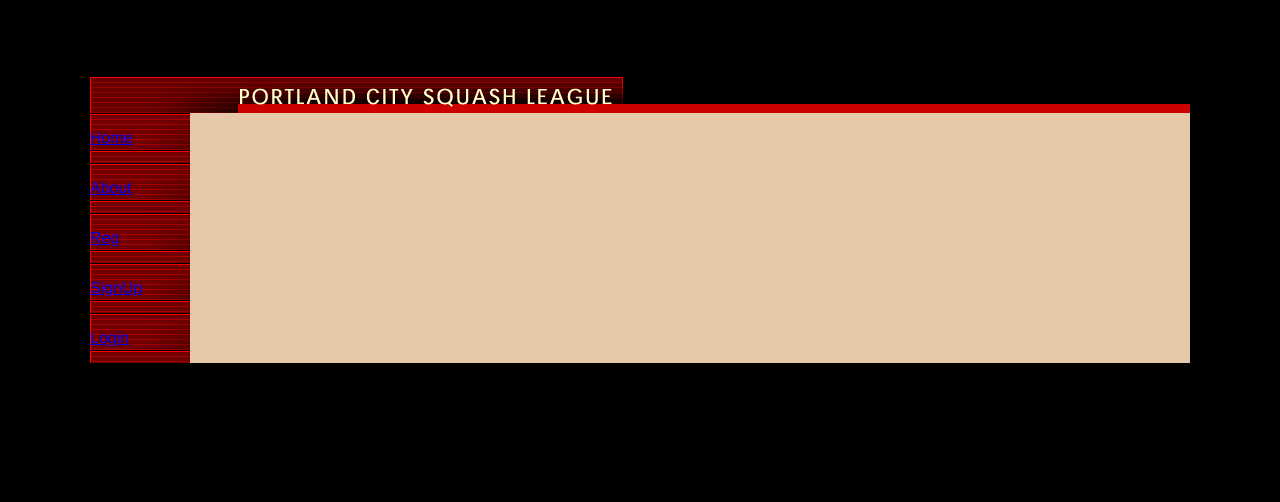
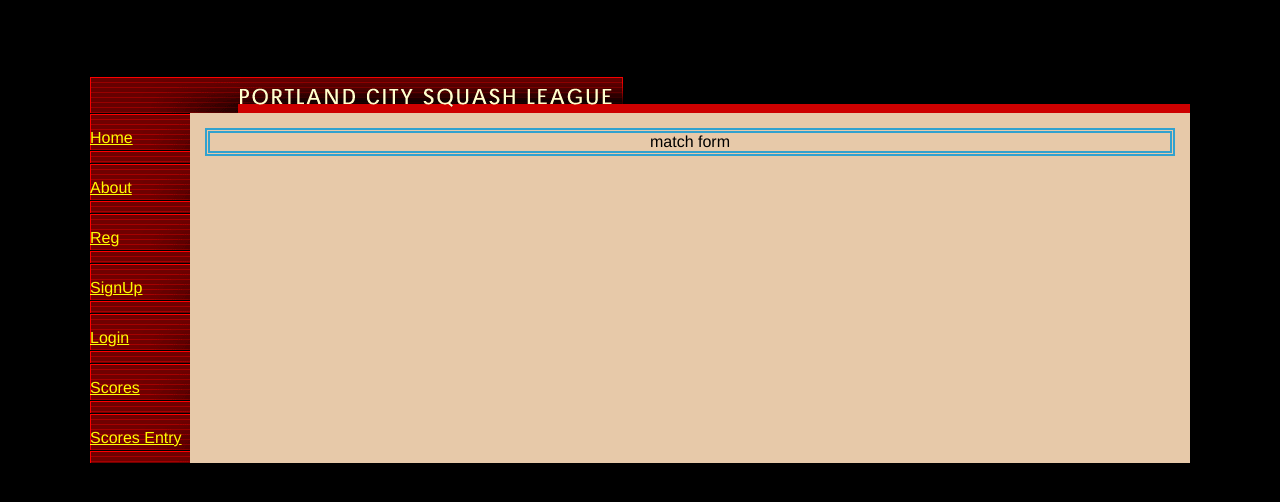
Before and after one commit to ccahill1117/pcsl-frontend, a Vue app: page /#/scores_entry in a window 1280 px wide. Before the commit this address led to /#/. Shown: the top 502 px of the page. Built offline with nearby package versions, Linux system fonts and the light colour scheme; what vuex-plugin-persistedstate would draw is missing.

Commit message:
cuppa new components

```diff
--- a/src/App.vue
+++ b/src/App.vue
@@ -9,19 +9,25 @@
     <div class="nav-content-container">
       <div class="left-nav">
         <div class="left-nav-item">
-          <p><router-link to="/" class="router-link">Home</router-link></p>
+          <p><router-link to="/" class="router-link-class">Home</router-link></p>
         </div>
         <div class="left-nav-item">
-          <p><router-link to="/about">About</router-link></p>
+          <p><router-link to="/about" class="router-link-class">About</router-link></p>
         </div>
         <div class="left-nav-item">
-          <p><router-link to="/registrations">Reg</router-link></p>
+          <p><router-link to="/registrations" class="router-link-class">Reg</router-link></p>
         </div>
         <div class="left-nav-item">
-          <p><router-link to="/sign_up">SignUp</router-link></p>
+          <p><router-link to="/sign_up" class="router-link-class">SignUp</router-link></p>
         </div>
         <div class="left-nav-item">
-          <p><router-link to="/login">Login</router-link></p>
+          <p><router-link to="/login" class="router-link-class">Login</router-link></p>
+        </div>
+        <div class="left-nav-item">
+          <p><router-link to="/scores" class="router-link-class">Scores</router-link></p>
+        </div>
+        <div class="left-nav-item">
+          <p><router-link to="/scores_entry" class="router-link-class">Scores Entry</router-link></p>
         </div>
       </div>
       <div class="content-col">
@@ -62,10 +68,11 @@ console.log('env', process.env)
   display: flex;
   background-image: url("./assets/navBG.png");
   color: yellow;
-  & > .router-link {
-    display: block;
-    color: yellow;
-  }
+}
+
+.router-link-class {
+  /* display: block; */
+  color: yellow;
 }
 .content-col {
   padding: 15px;
--- a/src/components/MatchForm.vue
+++ b/src/components/MatchForm.vue
@@ -1,7 +1,7 @@
 <template>
   <div class="matchForm">
     <div>
-
+      match form
     </div>
   </div>
 </template>
@@ -18,7 +18,7 @@ export default {
 
 <!-- Add "scoped" attribute to limit CSS to this component only -->
 <style scoped>
-  matchForm {
+  .matchForm {
     border: thick double #32a1ce
   }
 </style>
--- a/src/router/index.js
+++ b/src/router/index.js
@@ -28,9 +28,14 @@ const routes = [
     component: () => import(/* webpackChunkName: "about" */ '../views/LoginView.vue')
   },
   {
-    path: '/fun',
-    name: 'fun',
-    component: () => import(/* webpackChunkName: "about" */ '../views/FunView.vue')
+    path: '/scores',
+    name: 'scores',
+    component: () => import(/* webpackChunkName: "about" */ '../views/ScoresView.vue')
+  },
+  {
+    path: '/scores_entry',
+    name: 'scores entry',
+    component: () => import(/* webpackChunkName: "about" */ '../views/ScoresEntryView.vue')
   }
 ]
 
--- /dev/null
+++ b/src/views/ScoresEntryView.vue
@@ -0,0 +1,19 @@
+<template>
+  <div class="scores-entry">
+    <!-- <HelloWorld msg="Welcome to Your Vue.js App"/> -->
+    <MatchForm />
+  </div>
+</template>
+
+<script>
+// @ is an alias to /src
+// import HelloWorld from '@/components/HelloWorld.vue'
+import MatchForm from '@/components/MatchForm.vue'
+
+export default {
+  name: 'ScoresEntryView',
+  components: {
+    MatchForm
+  }
+}
+</script>
--- /dev/null
+++ b/src/views/ScoresView.vue
@@ -0,0 +1,17 @@
+<template>
+  <div class="scores">
+    <!-- <HelloWorld msg="Welcome to Your Vue.js App"/> -->
+  </div>
+</template>
+
+<script>
+// @ is an alias to /src
+// import HelloWorld from '@/components/HelloWorld.vue'
+
+export default {
+  name: 'ScoresView',
+  components: {
+    // HelloWorld
+  }
+}
+</script>
```
